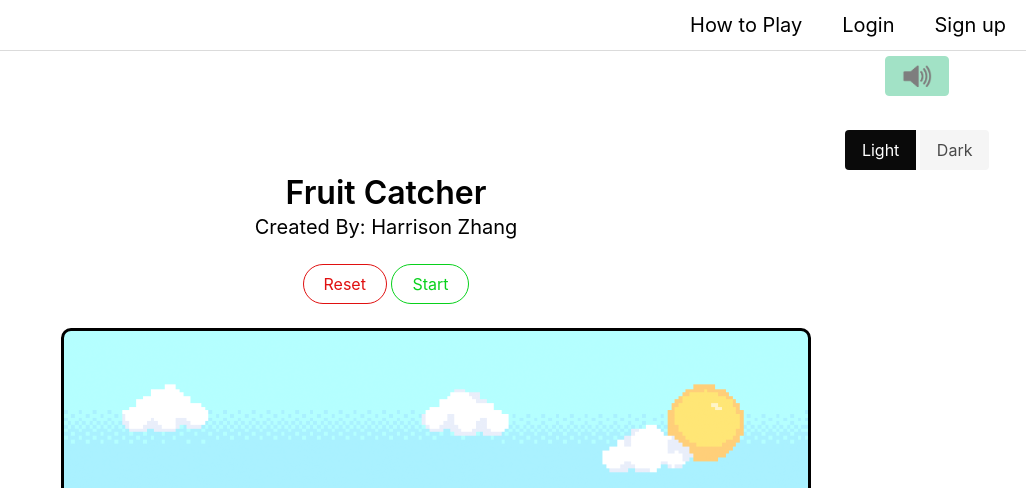
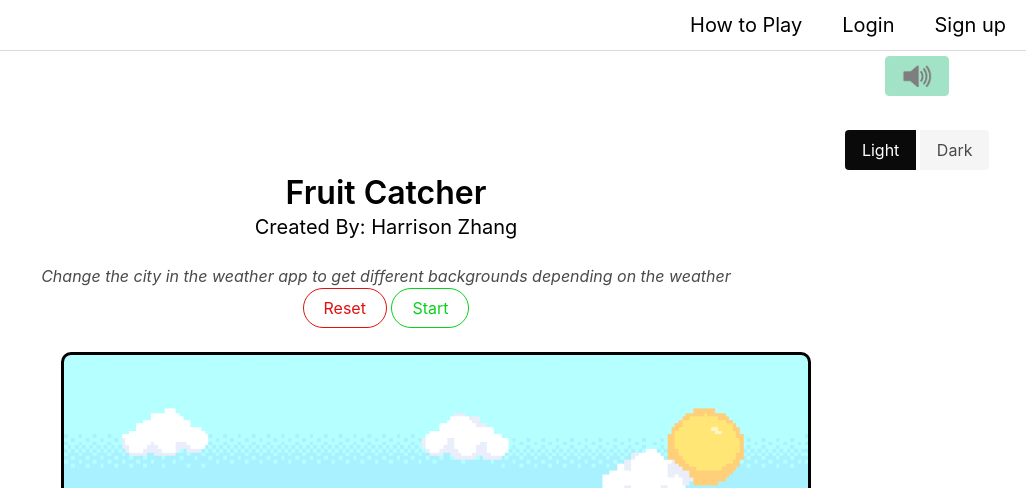
Before and after one commit to hzhang43/comp426final, a website with bundled scripts: page index.html in a window 1280 px wide. Shown: the top 488 px of the page, without its empty margins (254-1280 px from the left). Built offline with nearby package versions, Linux system fonts and the light colour scheme; no server answers.

Commit message:
Update index.html

```diff
--- a/index.html
+++ b/index.html
@@ -47,7 +47,7 @@
     </div>
     <h1 class="title">Fruit Catcher</h1>
     <h2 class="subtitle">Created By: Harrison Zhang</h2>
-
+    <h3><em>Change the city in the weather app to get different backgrounds depending on the weather</em></h3>
 
     <!--Sign Up Modal-->
     <div class="modal" id="signup">
```
